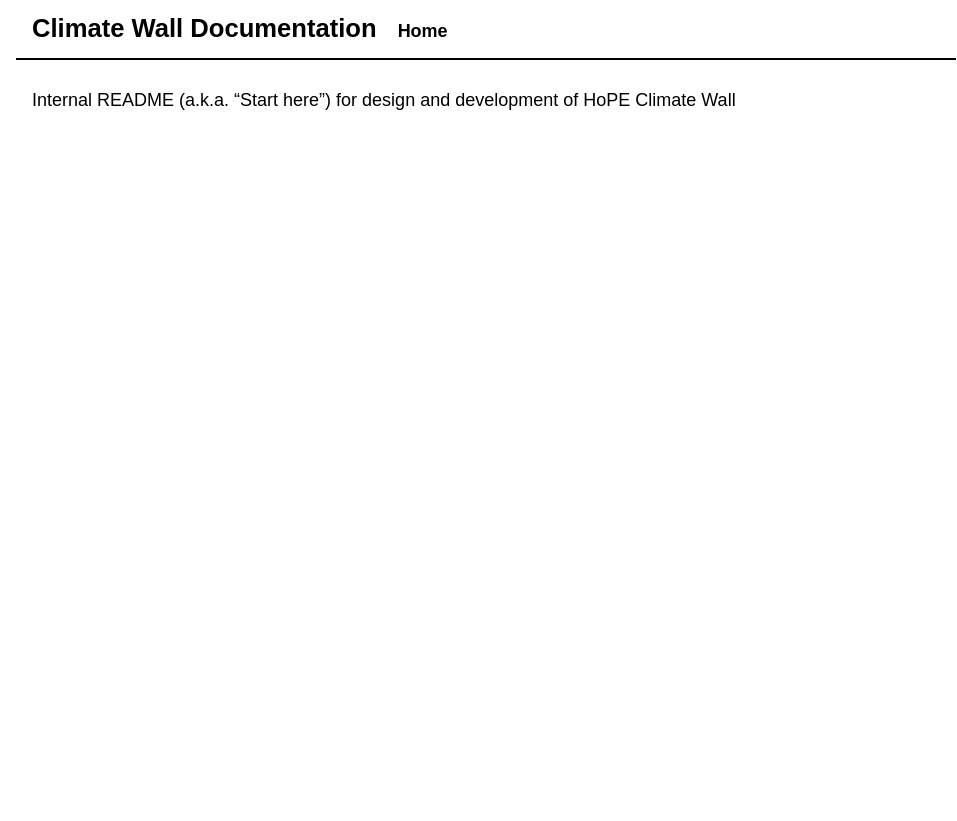
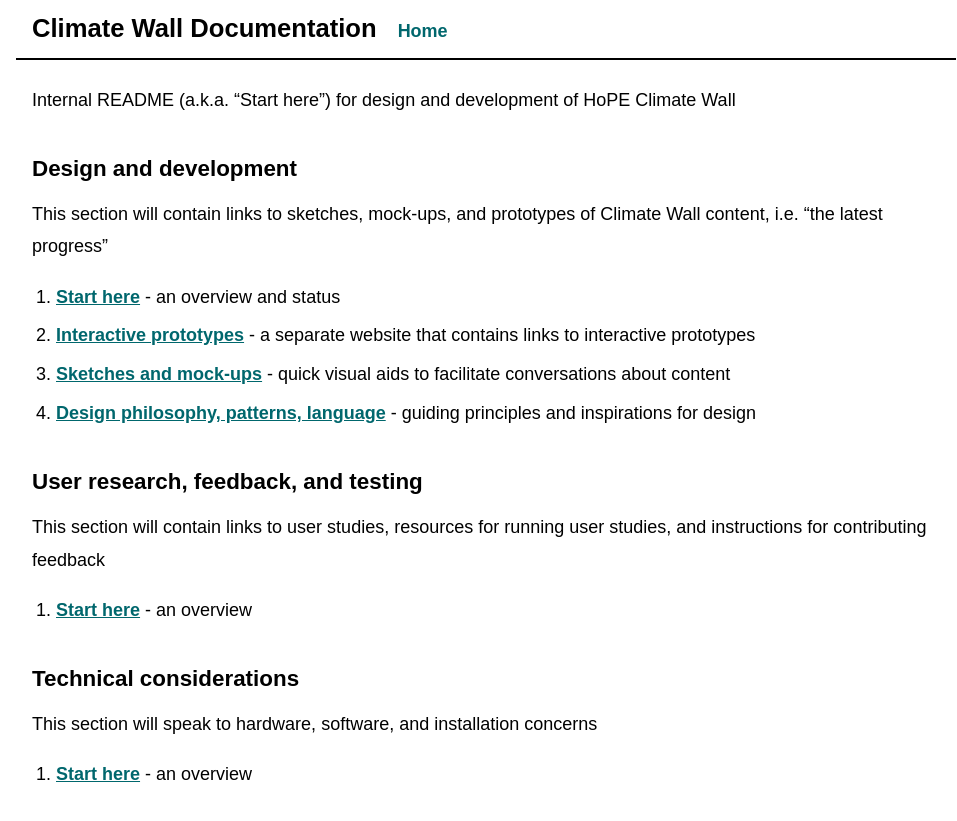
Before and after one commit to beefoo/climate-wall-docs, a Jekyll site: the page built from index.md, in a window 1280 px wide. Shown: the top 821 px of the page, without its empty margins (154-1111 px from the left). Built offline with Jekyll 4.4.1, drawn with Linux system fonts in a browser that asks for light colours.

Commit message:
stub pages

```diff
--- a/_config.yml
+++ b/_config.yml
@@ -19,6 +19,14 @@ description: Documentation site for HoPE Climate Wall
 baseurl: "" # the subpath of your site, e.g. /blog
 url: "" # the base hostname & protocol for your site, e.g. http://example.com
 
+collections:
+  design:
+    output: true
+  research:
+    output: true
+  tech:
+    output: true
+
 # Build settings
 markdown: kramdown
 gems:
--- a/css/main.scss
+++ b/css/main.scss
@@ -22,7 +22,7 @@ body {
 }
 
 a {
-  color: black;
+  color: $blue;
   font-weight: bold;
 }
 
@@ -38,7 +38,7 @@ blockquote {
 }
 
 h2 {
-  margin: 2rem 0 0 0;
+  margin: 2.5rem 0 0 0;
   font-size: 1.4rem;
 }
 
@@ -132,7 +132,7 @@ p.lead {
   list-style: none;
 }
 
-.content-list {
+.content-list, ol, .main ul {
   margin: 1rem 0 0 0;
   padding: 0 0 0 1.5rem;
   li {
--- a/index.md
+++ b/index.md
@@ -5,3 +5,24 @@ title: Table of contents
 ---
 
 Internal README (a.k.a. "Start here") for design and development of HoPE Climate Wall
+
+## Design and development
+
+This section will contain links to sketches, mock-ups, and prototypes of Climate Wall content, i.e. "the latest progress"
+
+1. [Start here](design/README.html) - an overview and status
+2. [Interactive prototypes](https://beefoo.github.io/climate-lab/) - a separate website that contains links to interactive prototypes
+3. [Sketches and mock-ups](design/sketches.html) - quick visual aids to facilitate conversations about content
+4. [Design philosophy, patterns, language](design/principles.html) - guiding principles and inspirations for design
+
+## User research, feedback, and testing
+
+This section will contain links to user studies, resources for running user studies, and instructions for contributing feedback
+
+1. [Start here](research/README.html) - an overview
+
+## Technical considerations
+
+This section will speak to hardware, software, and installation concerns
+
+1. [Start here](tech/README.html) - an overview
```
Also changed, not shown: _design/README.md (added, +7 -0 lines), _design/principles.md (added, +7 -0 lines), _design/sketches.md (added, +7 -0 lines), _research/README.md (added, +7 -0 lines), _tech/README.md (added, +7 -0 lines).
